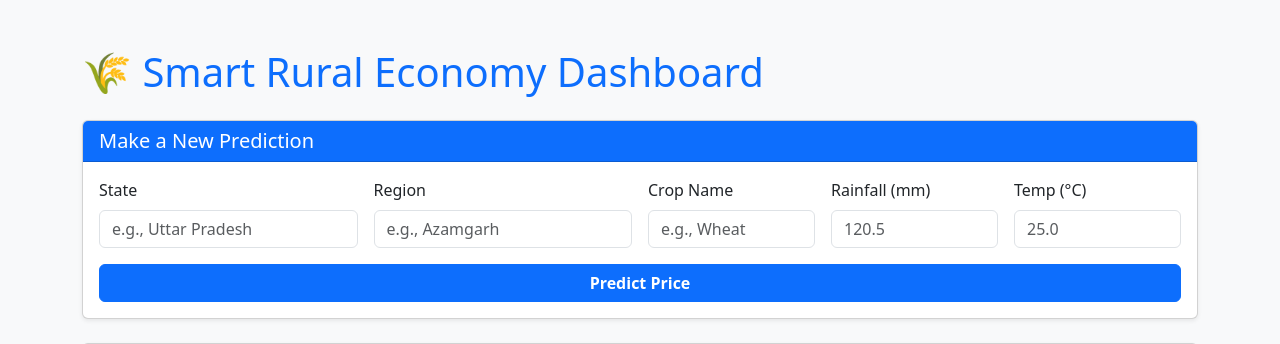
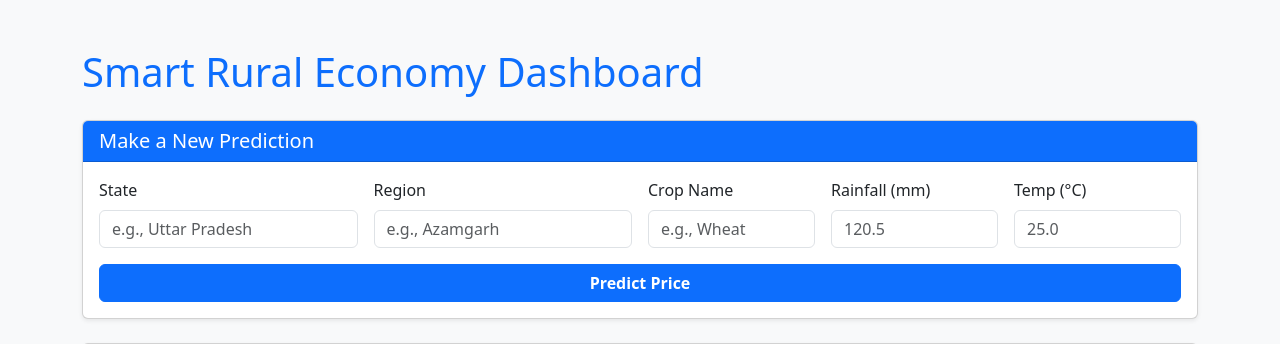
Before and after one commit to anubhavy-05/rural-django-portal, a Django app: page / in a window 1280 px wide. Shown: the top 344 px of the page. Run offline with Django 5.2, Linux system fonts and the light colour scheme; data that the repository does not hold is empty.

Commit message:
Add VSCode settings for Django HTML support and remove crop icon from home page title

```diff
--- a/dashboard/templates/dashboard/home.html
+++ b/dashboard/templates/dashboard/home.html
@@ -7,7 +7,7 @@
 </head>
 <body class="bg-light">
     <div class="container mt-5">
-        <h1 class="text-primary mb-4">🌾 Smart Rural Economy Dashboard</h1>
+        <h1 class="text-primary mb-4"> Smart Rural Economy Dashboard</h1>
 
         {% if error %}
             <div class="alert alert-danger">{{ error }}</div>
```
